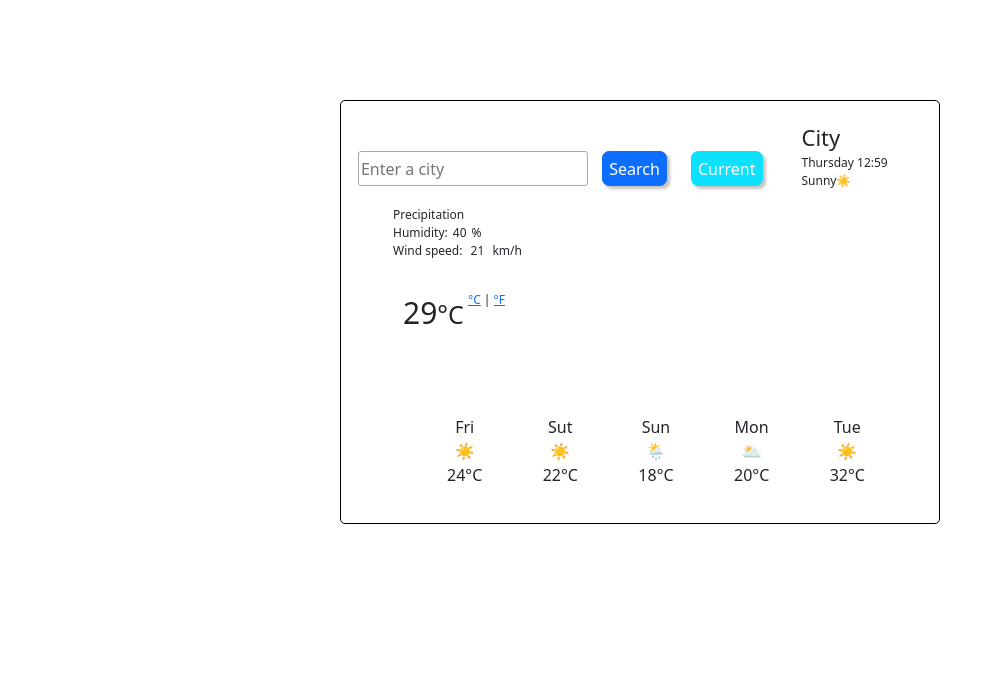
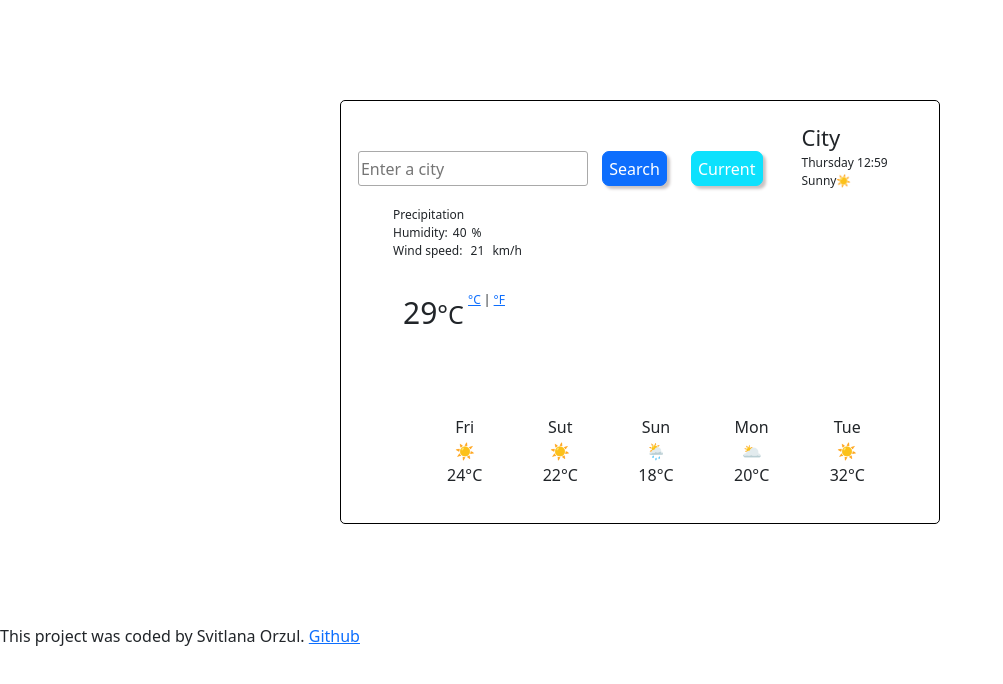
Before and after one commit to OleksandrOrz/WeatherApp, a plain HTML site: page index.html in a window 1280 px wide. Shown: the whole page, without its empty margins (0-1003 px from the left). Drawn offline with nearby package versions, Linux system fonts and the light colour scheme.

Commit message:
Add link on github

```diff
--- a/index.html
+++ b/index.html
@@ -87,5 +87,6 @@
          src="src/script.js"> </script>
 
     </div>
+    <div id="created">This project was coded by Svitlana Orzul. <a href="https://github.com/OleksandrOrz/WeatherApp">Github</a></div>
   </body>
 </html>
```
